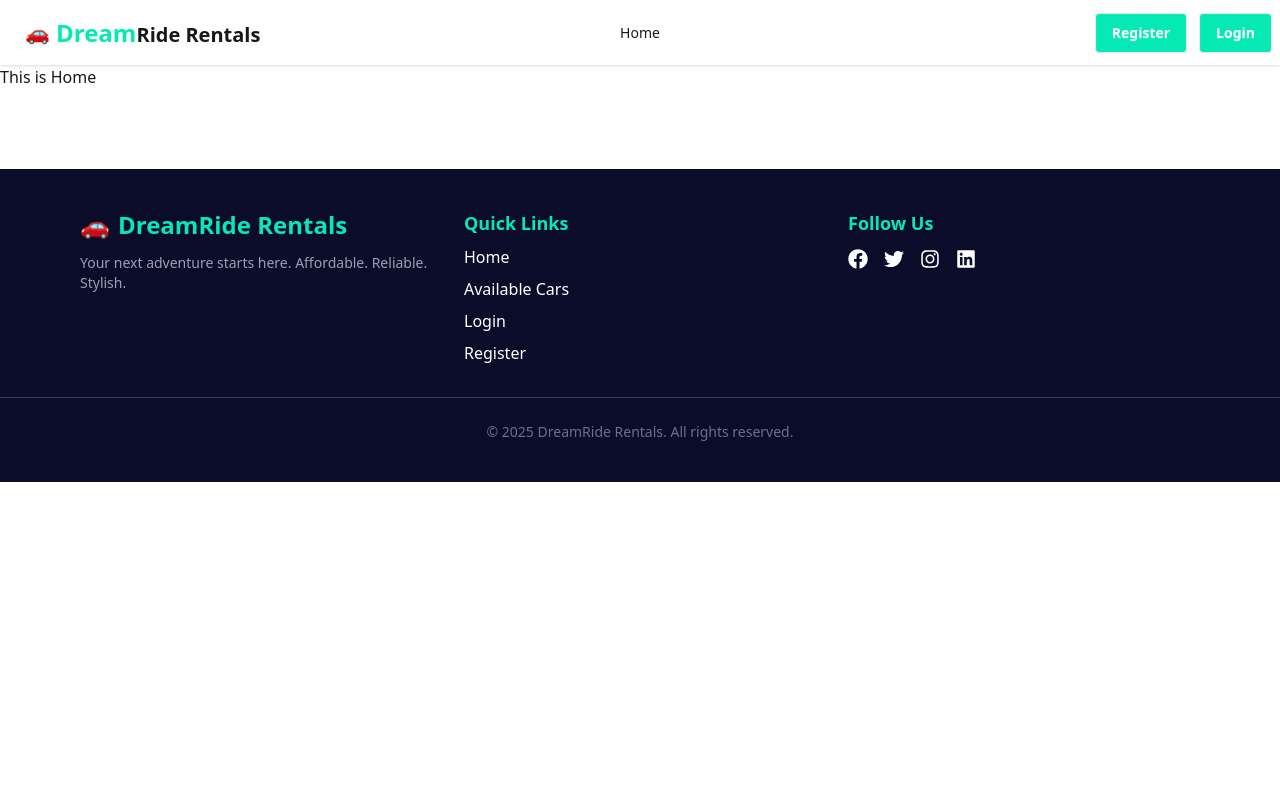
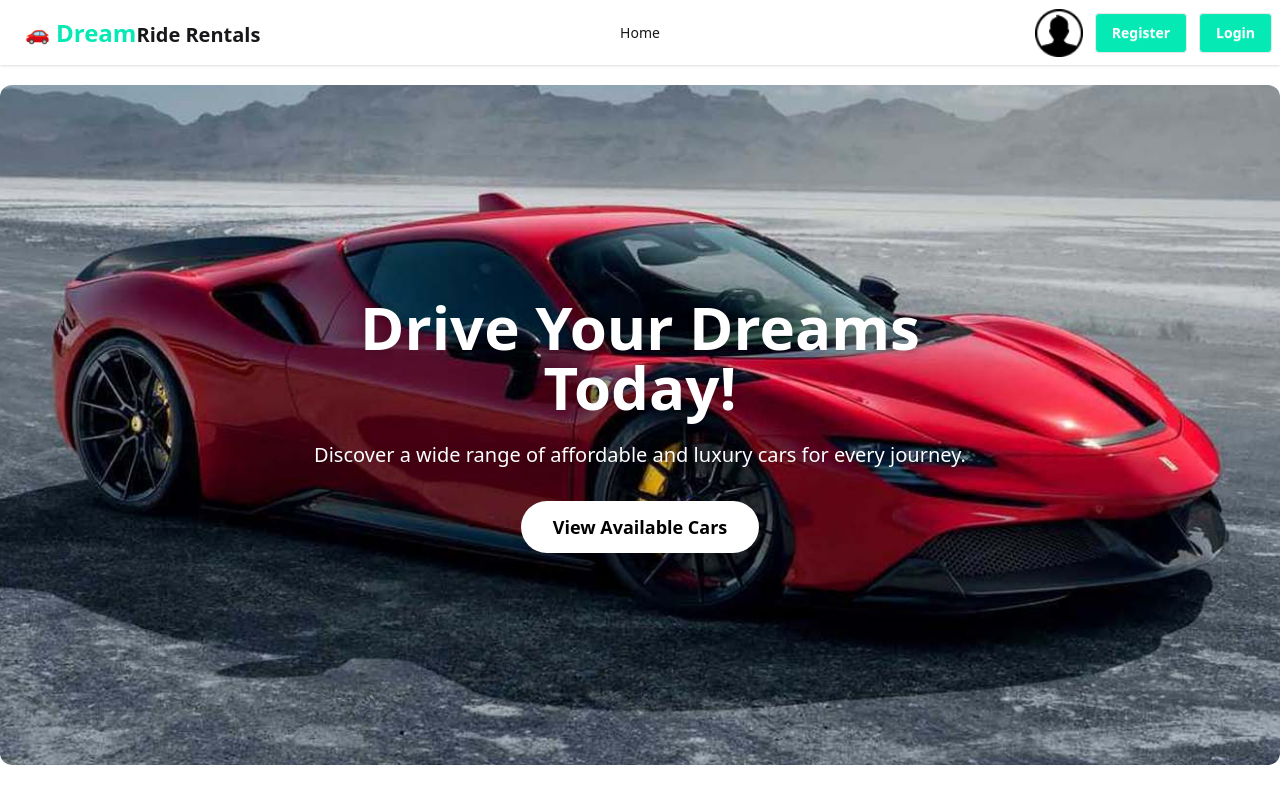
Before and after one commit to taherunnasatoma/b11a11-client-side-taherunnasatoma, a React (Vite) app: page / in a window 1280 px wide. Shown: the top 800 px of the page. Built offline with nearby package versions, Linux system fonts and the light colour scheme; no server answers.

Commit message:
added banner section

```diff
--- a/src/contexts/AuthContext/AuthProvider.jsx
+++ b/src/contexts/AuthContext/AuthProvider.jsx
@@ -1,11 +1,12 @@
-import React, { useState } from 'react';
+import React, { useEffect, useState } from 'react';
 import { AuthContext } from './AuthContext';
-import { createUserWithEmailAndPassword, signInWithEmailAndPassword } from 'firebase/auth';
+import { createUserWithEmailAndPassword, onAuthStateChanged, signInWithEmailAndPassword, signOut } from 'firebase/auth';
 import { auth } from '../../firebase/firebase.init';
 
 const AuthProvider = ({children}) => {
 
     const[loading,setLoading]=useState(true)
+    const[user,setUser] = useState(null)
 
     const createUser =(email,password)=>{
         setLoading(true)
@@ -18,10 +19,31 @@ const AuthProvider = ({children}) => {
         return signInWithEmailAndPassword(auth,email,password)
     }
 
+    const signOutUser =()=>{
+        setLoading(true)
+        return signOut(auth)
+    }
+
+    useEffect(()=>{
+
+        const unSubscribe = onAuthStateChanged(auth,currentUser=>{
+          setUser(currentUser)
+          setLoading(false)
+          console.log('user in authstate changed',currentUser)
+        })
+
+        return()=>{
+            unSubscribe()
+        }
+
+    },[])
+
     const authInfo ={
         loading,
+        user,
         createUser,
-        signInUser
+        signInUser,
+        signOutUser
 
     }
     return (
--- /dev/null
+++ b/src/pages/Home/Banner.jsx
@@ -0,0 +1,29 @@
+import React from 'react';
+import { Link } from 'react-router';
+import bannerImage from '../../assets/banner_car.jpg'
+
+const Banner = () => {
+    return (
+        <div>
+            <section className=" rounded-xl relative h-[85vh] w-full bg-cover bg-center" style={{ backgroundImage: `url(${bannerImage})` }}>
+      <div className="absolute inset-0 bg-opacity-60 flex items-center justify-center px-4">
+        <div className="text-center text-white max-w-3xl">
+          <h1 className="text-4xl md:text-6xl font-extrabold mb-6 drop-shadow-lg">
+            Drive Your Dreams Today!
+          </h1>
+          <p className="text-lg md:text-xl mb-8 drop-shadow">
+            Discover a wide range of affordable and luxury cars for every journey.
+          </p>
+          <Link to="/cars">
+            <button className="bg-white text-black font-semibold px-8 py-3 rounded-full text-lg hover:bg-white transition duration-300 shadow-lg">
+              View Available Cars
+            </button>
+          </Link>
+        </div>
+      </div>
+    </section>
+        </div>
+    );
+};
+
+export default Banner;
--- a/src/pages/Home/Home.jsx
+++ b/src/pages/Home/Home.jsx
@@ -1,9 +1,10 @@
 import React from 'react';
+import Banner from './Banner';
 
 const Home = () => {
     return (
-        <div>
-          <h2>This is Home</h2>
+        <div className='max-w-7xl mx-auto m-5'>
+         <Banner></Banner>
         </div>
     );
 };
--- a/src/pages/Shared/Navbar.jsx
+++ b/src/pages/Shared/Navbar.jsx
@@ -1,7 +1,20 @@
-import React from 'react';
+import React, { use } from 'react';
 import { NavLink } from 'react-router';
+import { AuthContext } from '../../contexts/AuthContext/AuthContext';
 
 const Navbar = () => {
+
+    const {user,signOutUser} =use(AuthContext)
+
+    const handleSignOut=()=>{
+        signOutUser()
+        .then(()=>{
+            console.log('signed out user')
+              })
+              .catch(error=>{
+                console.log(error)
+              })
+    }
 
     const links = <>
      <li><NavLink to='/'>Home</NavLink></li>
@@ -34,8 +47,14 @@ const Navbar = () => {
     </ul>
   </div>
   <div className="navbar-end gap-3">
-   <NavLink className='btn bg-[#05e9b4] text-white' to='/register'> Register</NavLink>
+    <img className='w-12 rounded full' src={`${user ? user.photoURL : '/user.png'}`} alt="" />
+   {
+    user ? <button onClick={handleSignOut} className='btn bg-[#05e9b4] text-white'> Sign Out</button> :
+    <>
+    <NavLink className='btn bg-[#05e9b4] text-white' to='/register'> Register</NavLink>
    <NavLink className='btn bg-[#05e9b4] text-white' to='/login'> Login</NavLink>
+    </>
+   }
   </div>
 </div>
     );
```
Also changed, not shown: public/user.png (added), src/assets/banner_car.jpg (added).
